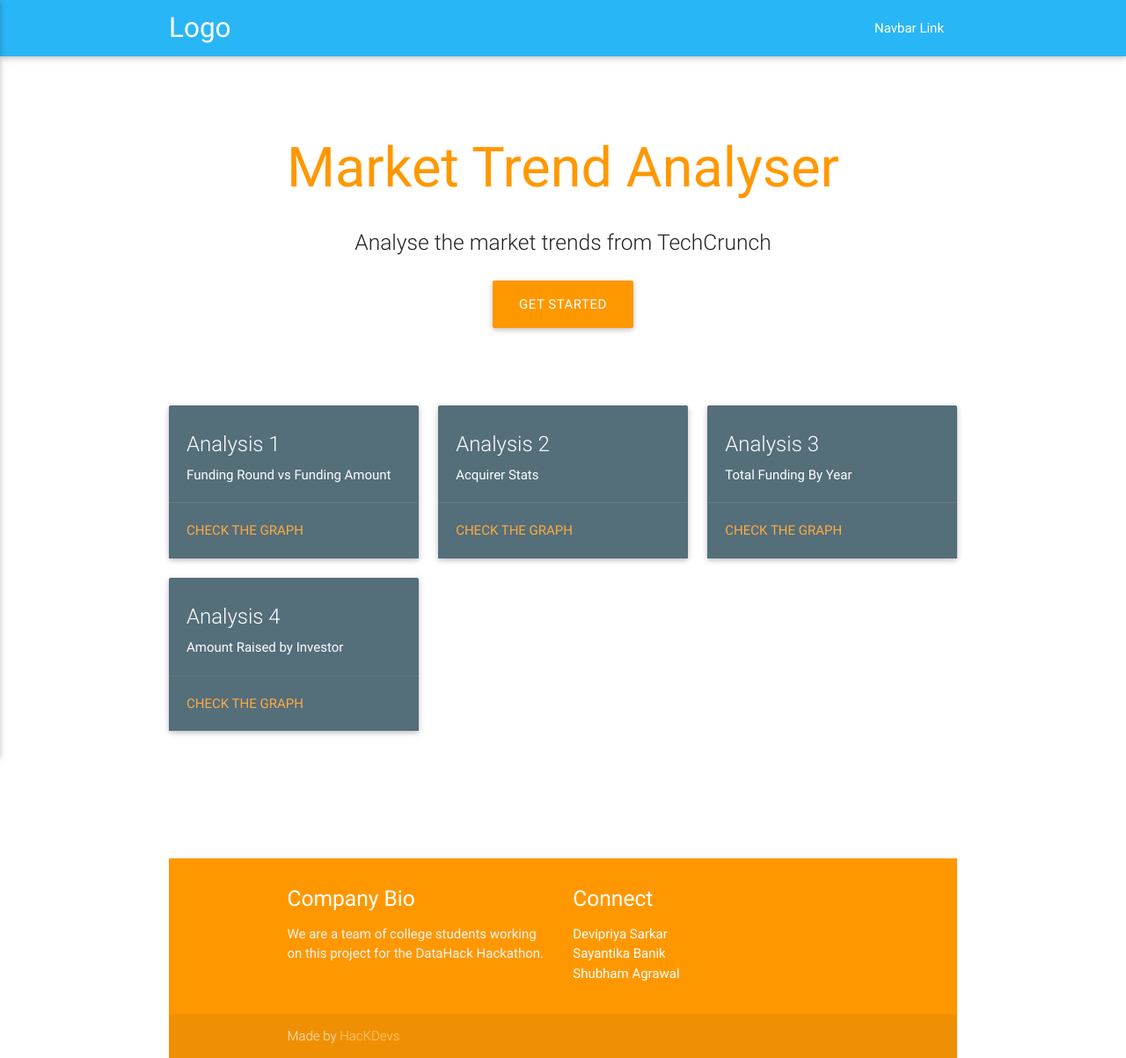
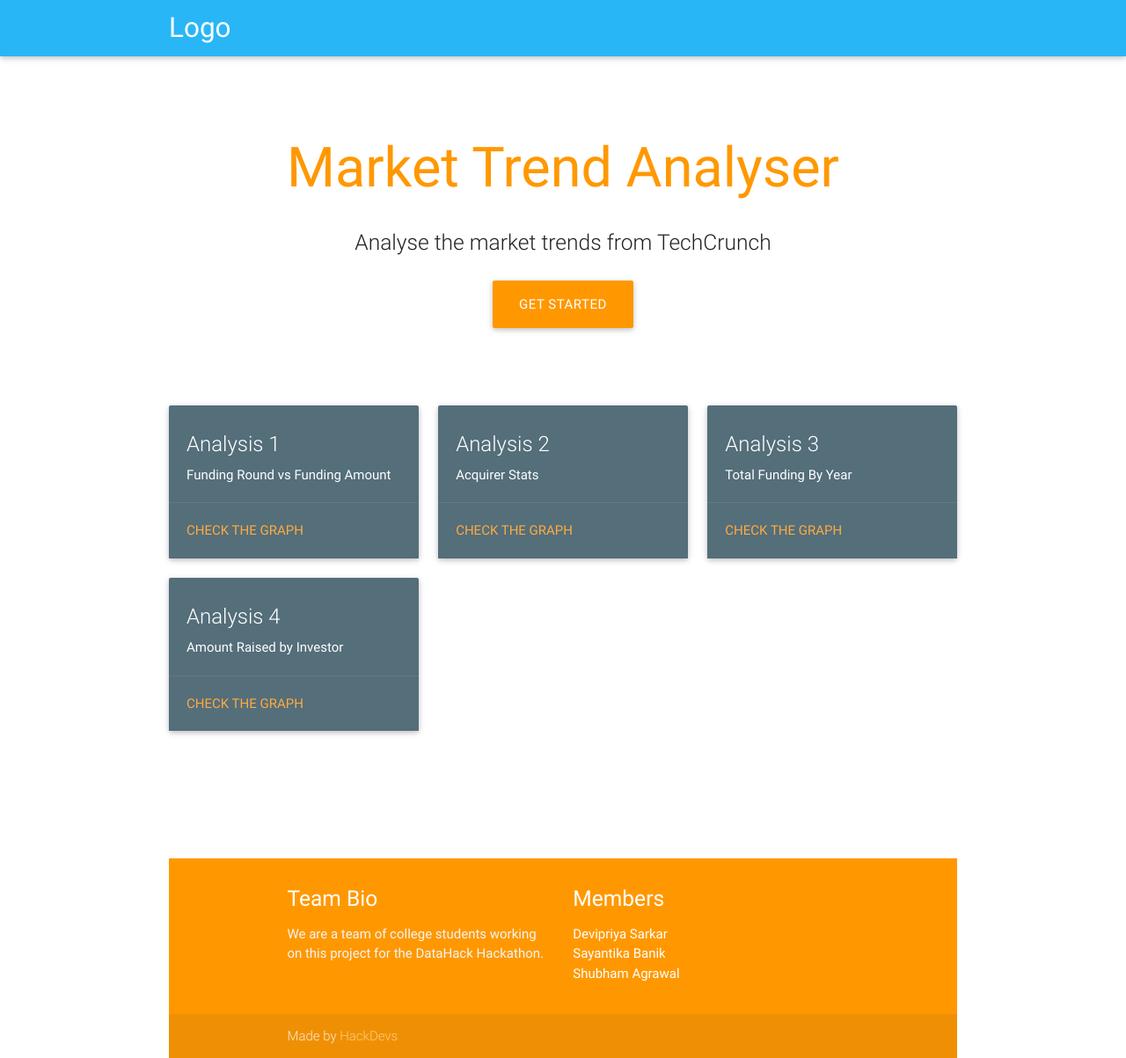
Before and after one commit to DevipriyaSarkar/MarketTrendAnalyzer, a plain HTML site: page index.html in a window 1280 px wide. Shown: the whole page at 88% size. Drawn offline with nearby package versions, Linux system fonts and the light colour scheme.

Commit message:
minor text changes

```diff
--- a/index.html
+++ b/index.html
@@ -13,15 +13,6 @@
 <body>
   <nav class="light-blue lighten-1" role="navigation">
     <div class="nav-wrapper container"><a id="logo-container" href="#" class="brand-logo">Logo</a>
-      <ul class="right hide-on-med-and-down">
-        <li><a href="#">Navbar Link</a></li>
-      </ul>
-
-      <ul id="nav-mobile" class="side-nav">
-        <li><a href="#">Navbar Link</a></li>
-      </ul>
-      <a href="#" data-activates="nav-mobile" class="button-collapse"><i class="material-icons">menu</i></a>
-    </div>
   </nav>
   <div class="section no-pad-bot" id="index-banner">
     <div class="container">
@@ -112,12 +103,12 @@
     <div class="container">
       <div class="row">
         <div class="col l6 s12">
-          <h5 class="white-text">Company Bio</h5>
+          <h5 class="white-text">Team Bio</h5>
           <p class="grey-text text-lighten-4">We are a team of college students working on this project for the DataHack Hackathon.</p>
 
         </div>
-        <div class="col l3 s12">
-          <h5 class="white-text">Connect</h5>
+        <div class="col l6 s12">
+          <h5 class="white-text">Members</h5>
           <ul>
             <li><a class="white-text" href="#!">Devipriya Sarkar</a></li>
             <li><a class="white-text" href="#!">Sayantika Banik</a></li>
@@ -128,7 +119,7 @@
     </div>
     <div class="footer-copyright">
       <div class="container">
-      Made by <a class="orange-text text-lighten-3" href="http://materializecss.com">HacKDevs</a>
+      Made by <a class="orange-text text-lighten-3" href="http://materializecss.com">HackDevs</a>
       </div>
     </div>
   </footer>
```
Also changed, not shown: graph1.html (+1 -1 lines), graph2.html (+1 -1 lines), graph3.html (+1 -1 lines), graph4.html (+1 -1 lines).
